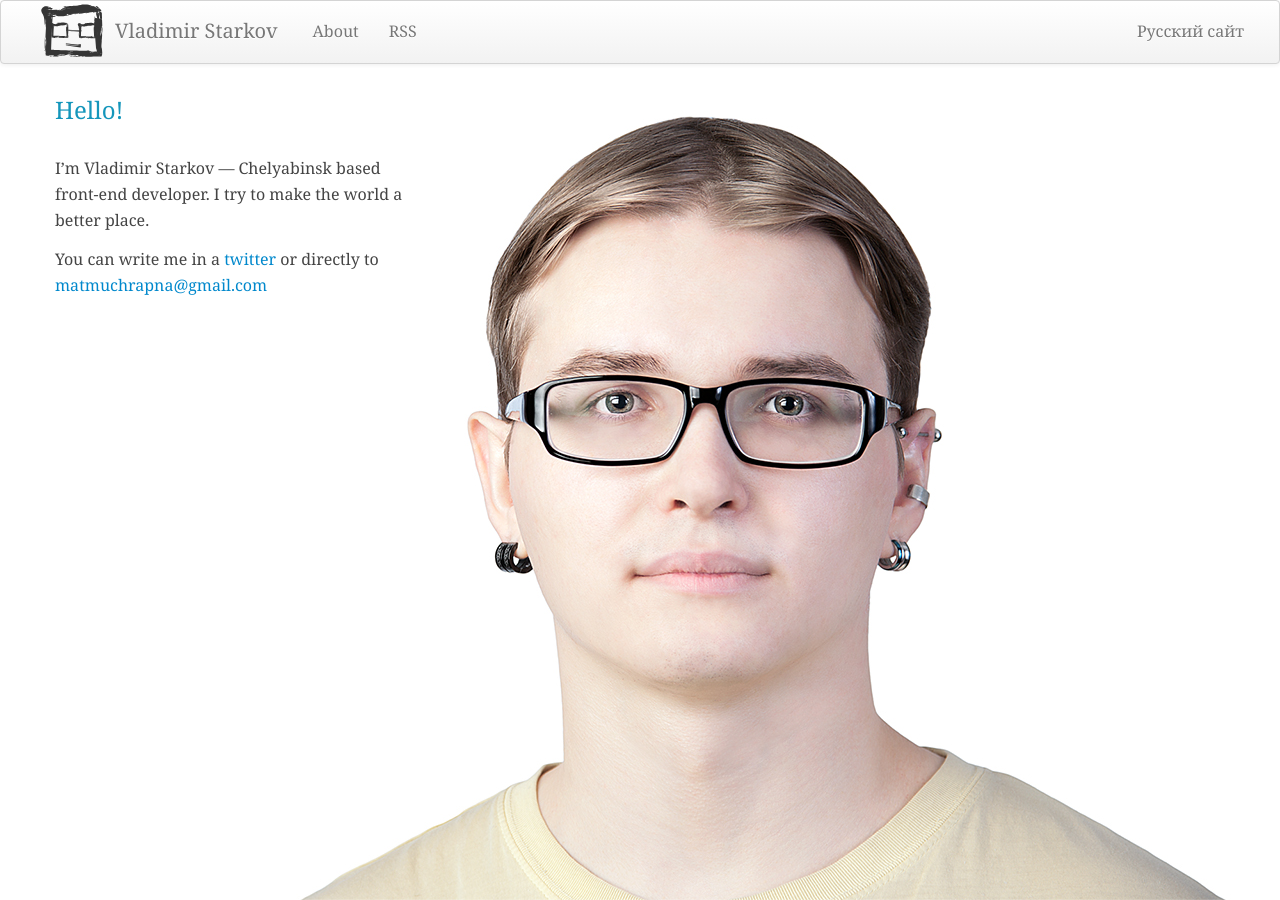
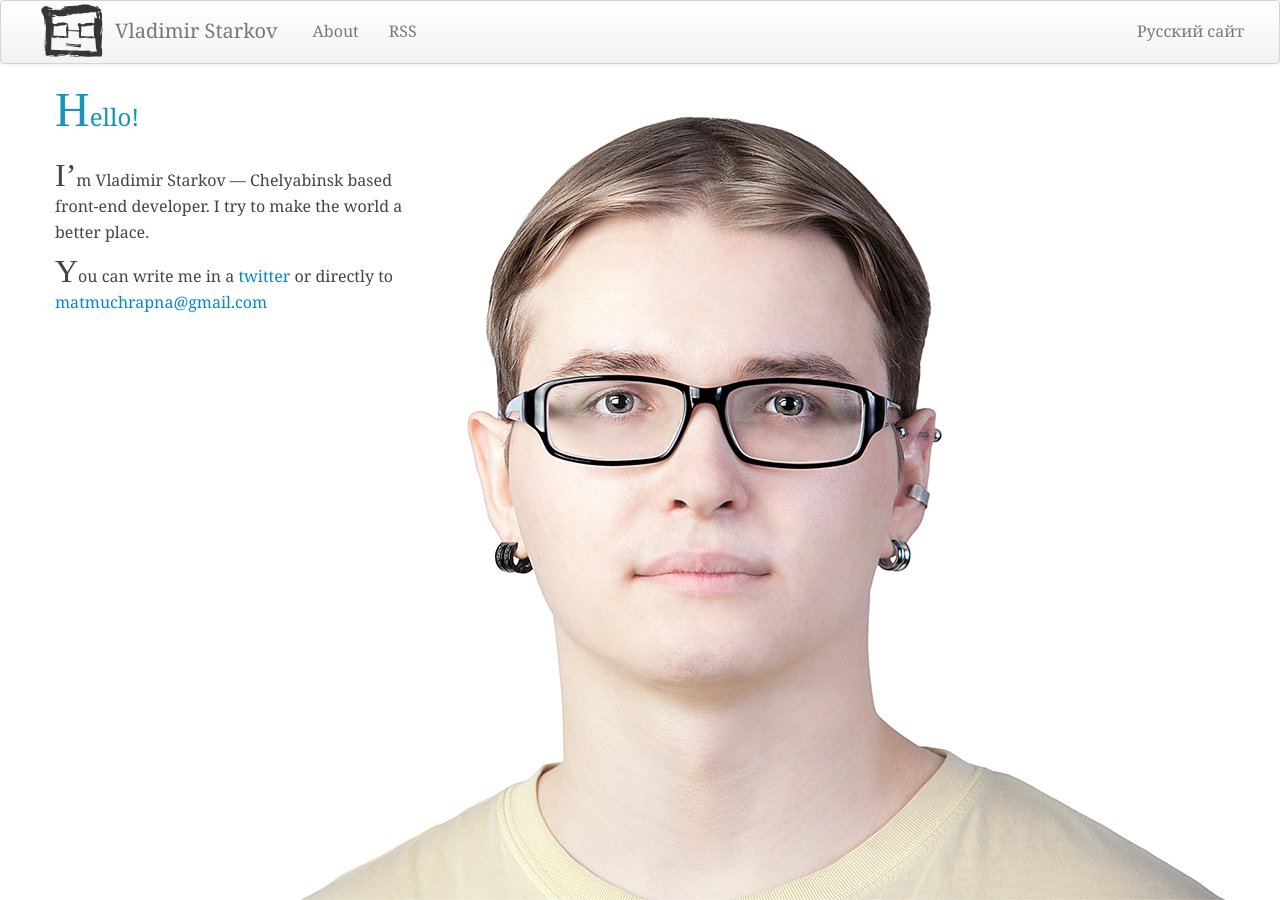
Before and after one commit to iamstarkov/vstarkov.com, a Jekyll site: the page built from about/index.html, in a window 1280 px wide. Built offline with Jekyll 4.4.1, drawn with Linux system fonts in a browser that asks for light colours; nearby versions of some CDN libraries.

Commit message:
added glyphs support

```diff
--- a/css/style.css
+++ b/css/style.css
@@ -37,3 +37,15 @@
 .lead--about {
 	color: #1496bb;
 }
+
+article p:first-of-type::first-line {
+	font-variant: small-caps;
+}
+
+p::first-letter {
+	font-family: Gabriola; /* available on Windows 7, and on Mac OS */
+	-webkit-font-feature-settings: "ss07";
+	   -moz-font-feature-settings: "ss07";
+			font-feature-settings: "ss07";
+	font-size: 2em;
+}
```
